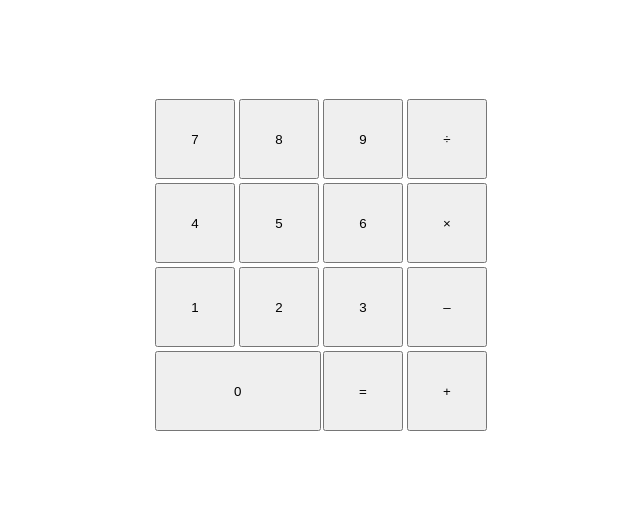
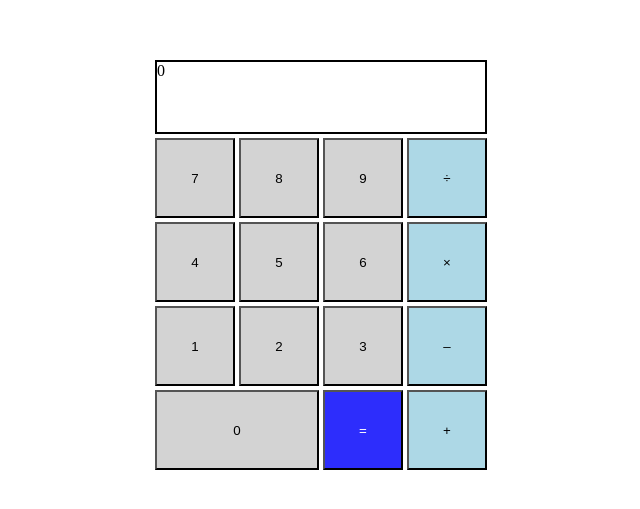
Before and after one commit to Alec1999/odin-calculator, a plain HTML site: page index.html in a window 1280 px wide. Shown: the part 143-652 px from the top of the page, without its empty margins (319-959 px from the left). Drawn offline with Linux system fonts and the light colour scheme.

Commit message:
Add styling and results screen to calculator.

```diff
--- a/index.html
+++ b/index.html
@@ -10,57 +10,61 @@
     <div id="calculator-body">
         <table>
             <tr>
-                <td>
-                    <button>7</button>
-                </td>
-                <td>
-                    <button>8</button>
-                </td>
-                <td>
-                    <button>9</button>
-                </td>
-                <td>
-                    <button>÷</button>
+                <td colspan="4">
+                    <div id="calculator-result">0</div>
                 </td>
             </tr>
             <tr>
                 <td>
-                    <button>4</button>
+                    <button class="num-btn">7</button>
                 </td>
                 <td>
-                    <button>5</button>
+                    <button class="num-btn">8</button>
                 </td>
                 <td>
-                    <button>6</button>
+                    <button class="num-btn">9</button>
                 </td>
                 <td>
-                    <button>×</button>
+                    <button class="op-btn">÷</button>
                 </td>
             </tr>
             <tr>
                 <td>
-                    <button>1</button>
+                    <button class="num-btn">4</button>
                 </td>
                 <td>
-                    <button>2</button>
+                    <button class="num-btn">5</button>
                 </td>
                 <td>
-                    <button>3</button>
+                    <button class="num-btn">6</button>
                 </td>
                 <td>
-                    <button>–</button>
+                    <button class="op-btn">×</button>
                 </td>
             </tr>
             <tr>
                 <td>
-                    <button id="zero-btn" >0</button>
-                </td>
-                <td></td>
-                <td>
-                    <button>=</button>
+                    <button class="num-btn">1</button>
                 </td>
                 <td>
-                    <button>+</button>
+                    <button class="num-btn">2</button>
+                </td>
+                <td>
+                    <button class="num-btn">3</button>
+                </td>
+                <td>
+                    <button class="op-btn">–</button>
+                </td>
+            </tr>
+            <tr>
+                <td colspan="2">
+                    <button class="num-btn" id="zero-btn">0</button>
+                </td>
+                <td>
+                    <button class="op-btn" id="equals-btn">=</button>
+                </td>
+                <td>
+                    <button class="op-btn">+</button>
                 </td>
             </tr>
         </table>
--- a/style.css
+++ b/style.css
@@ -5,8 +5,26 @@
     height: 100vh;
 }
 
+#calculator-result {
+    border: 2px solid black;
+    height: 70px;
+}
+
 #zero-btn {
-    width: 207%;
+    width: 100%;
+}
+
+#equals-btn {
+    background-color: rgb(45, 45, 252);
+    color: white;
+}
+
+.num-btn {
+    background-color: lightgray;
+}
+
+.op-btn {
+    background-color: lightblue;
 }
 
 button {
```
